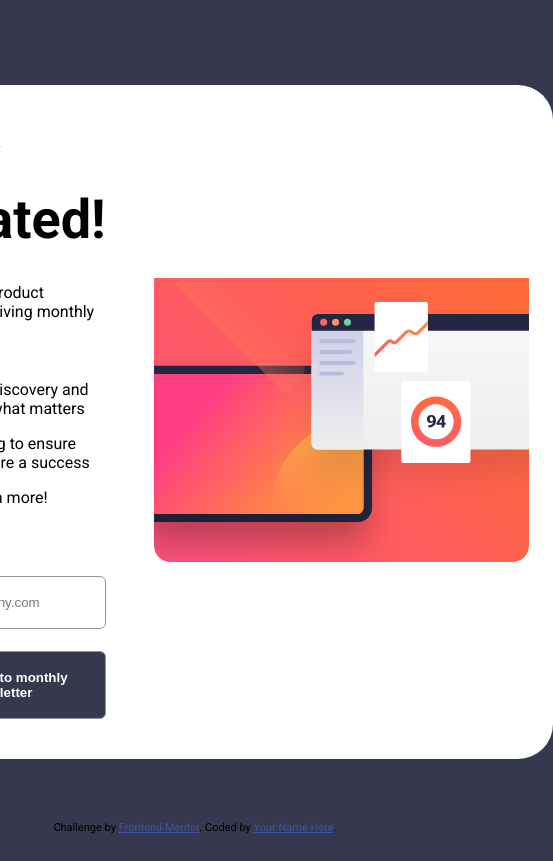
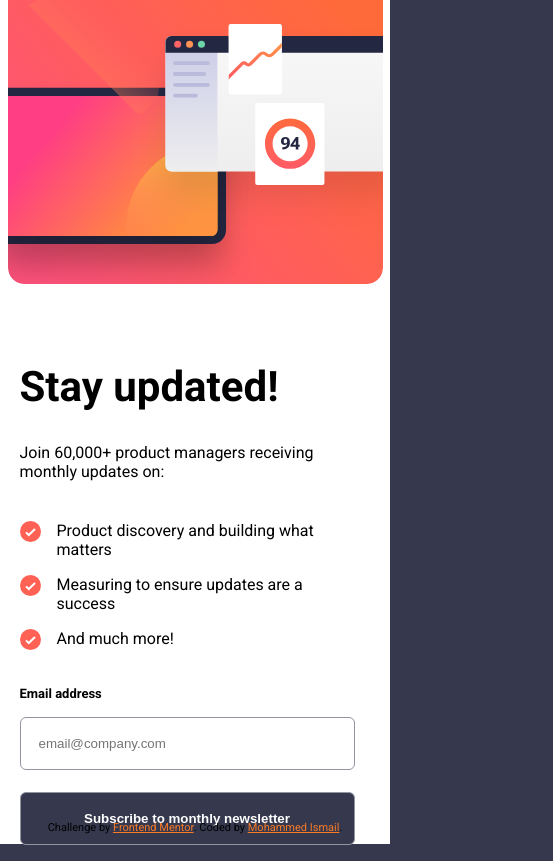
Before and after one commit to Mohammed-App-creater/newsletter-sign-up-with-success-message-main, a plain HTML site: page index.html in a window 390 px wide. Shown: the whole page, 553 px wide, since content can reach past the window. Drawn offline with Linux system fonts and the light colour scheme.

Commit message:
finished it

```diff
--- a/index.html
+++ b/index.html
@@ -78,7 +78,7 @@
     <!-- Success message start -->
 
     <section class="ThankyouContainer" id="thankYouMessage">
-      <div>
+      <div class="successful">
         <img src="./assets/images/icon-success.svg" alt="checked" />
       </div>
       <h1>Thanks for subscribing!</h1>
@@ -94,9 +94,9 @@
 
     <div class="attribution">
       Challenge by
-      <a href="https://www.frontendmentor.io?ref=challenge" target="_blank"
+      <a href="https://www.frontendmentor.io/profile/Mohammed-App-creater" target="_blank"
         >Frontend Mentor</a
-      >. Coded by <a href="#">Your Name Here</a>.
+      >. Coded by <a href="https://mohammed-app-creater.github.io/Myporfile/">Mohammed Ismail</a>.
     </div>
 
     <script src="./main.js"></script>
--- a/styel.css
+++ b/styel.css
@@ -121,7 +121,61 @@ button {
   text-align: center;
   position: absolute;
   bottom: 10px;
+  color: white;
 }
 .attribution a {
-  color: hsl(228, 45%, 44%);
+  color: hsl(24, 93%, 56%);
 }
+
+@media screen and (max-width: 600px){
+    .Container{
+        width: 100%;
+        height: 100%;
+        flex-direction: column-reverse;
+        align-items: center;
+        justify-content: start;
+        border-radius: 0;
+        padding: 0;
+        padding-top: 0;
+        padding-bottom: 0;
+    }
+
+    .textPart{
+        width: 90%;
+        padding-left: 0;
+        margin-top: 1.6rem;
+    }
+
+    .Container h1{
+        font-size: 42px;
+    }
+
+    .Images{
+        display: block;
+    }
+
+    .ThankyouContainer{
+        width: 100%;
+        height: 100%;
+        border-radius: 0;
+        padding: 1.5rem;
+    }
+
+    .successful{
+        margin-top: 50%;
+    }
+
+    .ThankyouContainer button{
+        position: absolute;
+        bottom: 6%;
+        left: 50%;
+        transform: translateX(-50%);
+        width: 90%;
+    }
+
+
+
+    .attribution{
+        color: black;
+    }
+}
```
